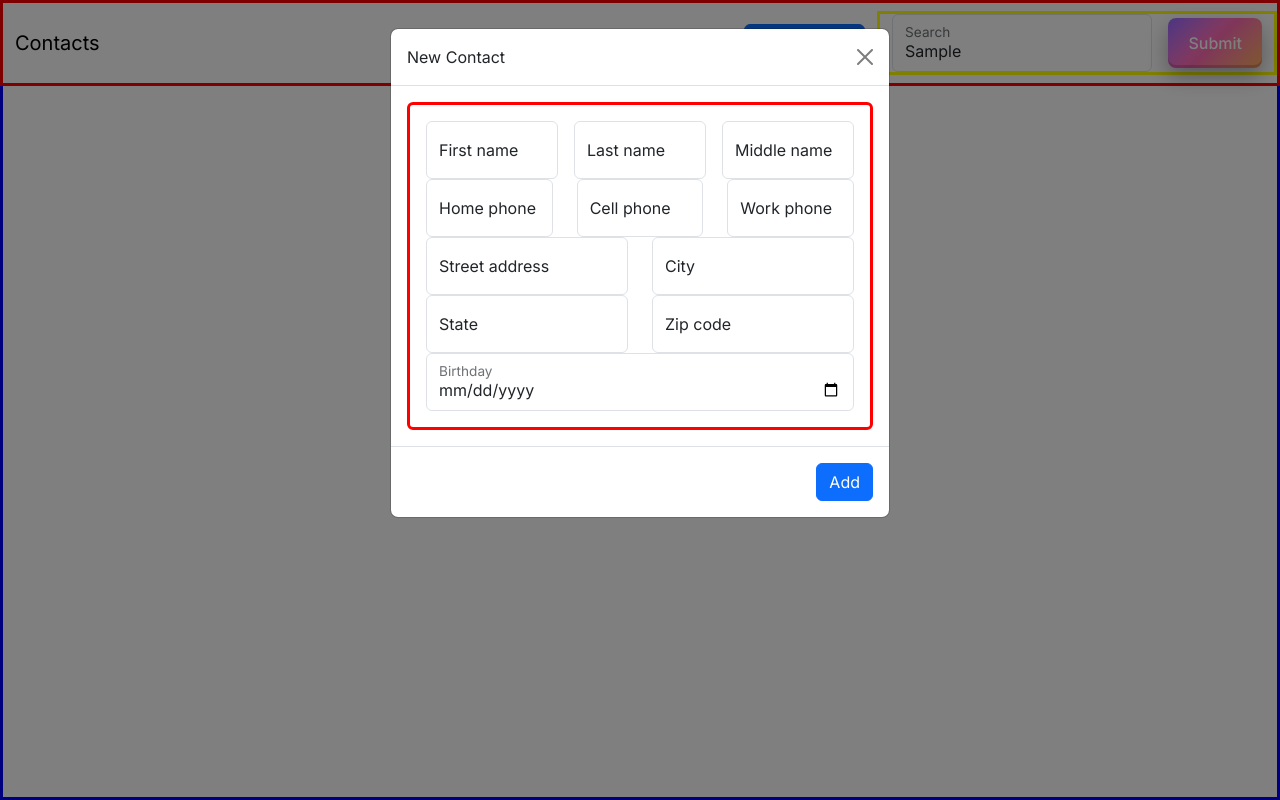
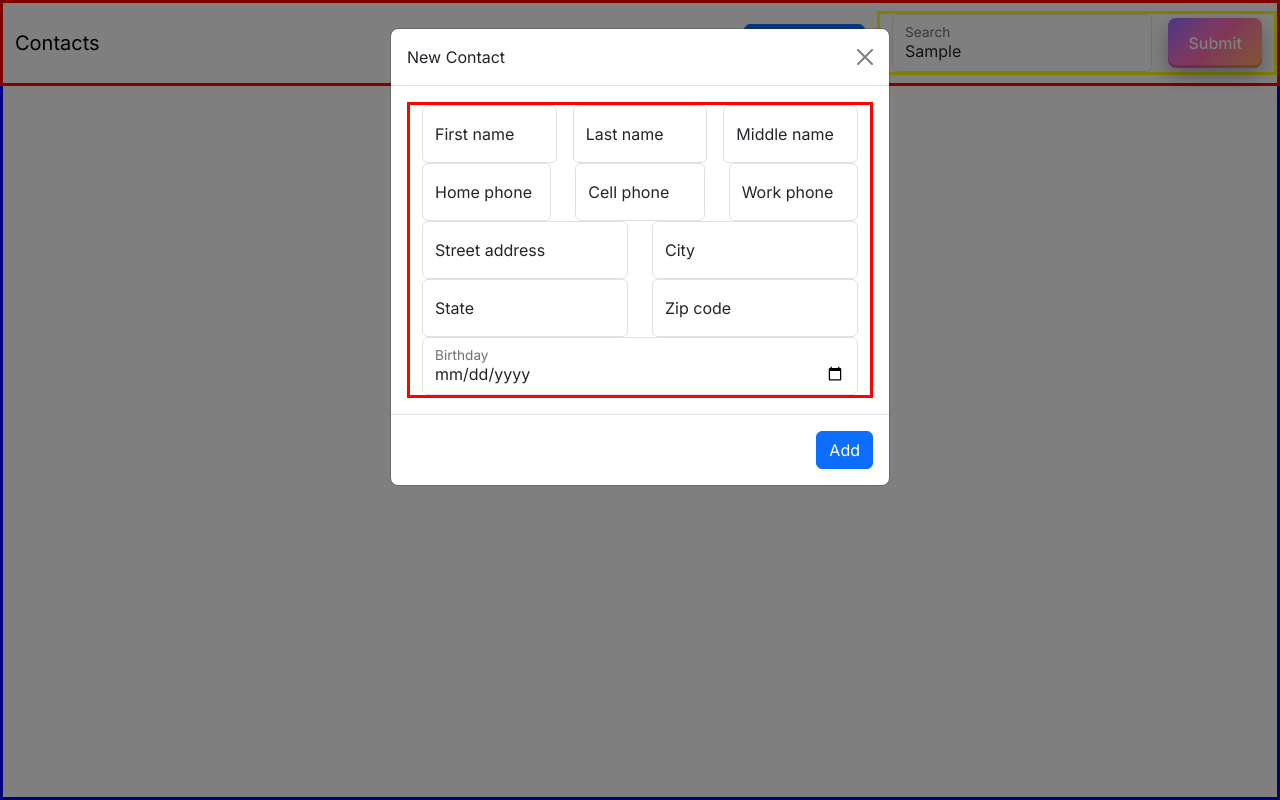
Before and after one commit to BenjaminBrandon/Contacts_app, a Next.js app: page / in a window 1280 px wide. Both pictures are taken after typing "Sample" into the empty fields and a click on the button "Add Contact". Built offline with nearby package versions, Linux system fonts and the light colour scheme.

Commit message:
removed card and added simple Container for the Form

```diff
--- a/src/app/Contacts/AddContact/AddContact.tsx
+++ b/src/app/Contacts/AddContact/AddContact.tsx
@@ -1,20 +1,10 @@
 import React from 'react';
-import {
-  Button,
-  Card,
-  CardBody,
-  Col,
-  Container,
-  FloatingLabel,
-  Form,
-  Row,
-} from 'react-bootstrap';
+import { Col, Container, FloatingLabel, Form, Row } from 'react-bootstrap';
 import styles from './AddContact.module.scss';
 
 export const AddContact = () => {
   return (
-    <Card className={styles.addContactCard}>
-      <CardBody>
+    <Container className={styles.addContactCard}>
       <Form>
         <Row
           md="3"
@@ -154,8 +144,7 @@ export const AddContact = () => {
           </Col>
         </Row>
       </Form>
-      </CardBody>
-    </Card>
+    </Container>
   );
 };
 
```
Lines whose indentation alone changed are shown as unchanged.
